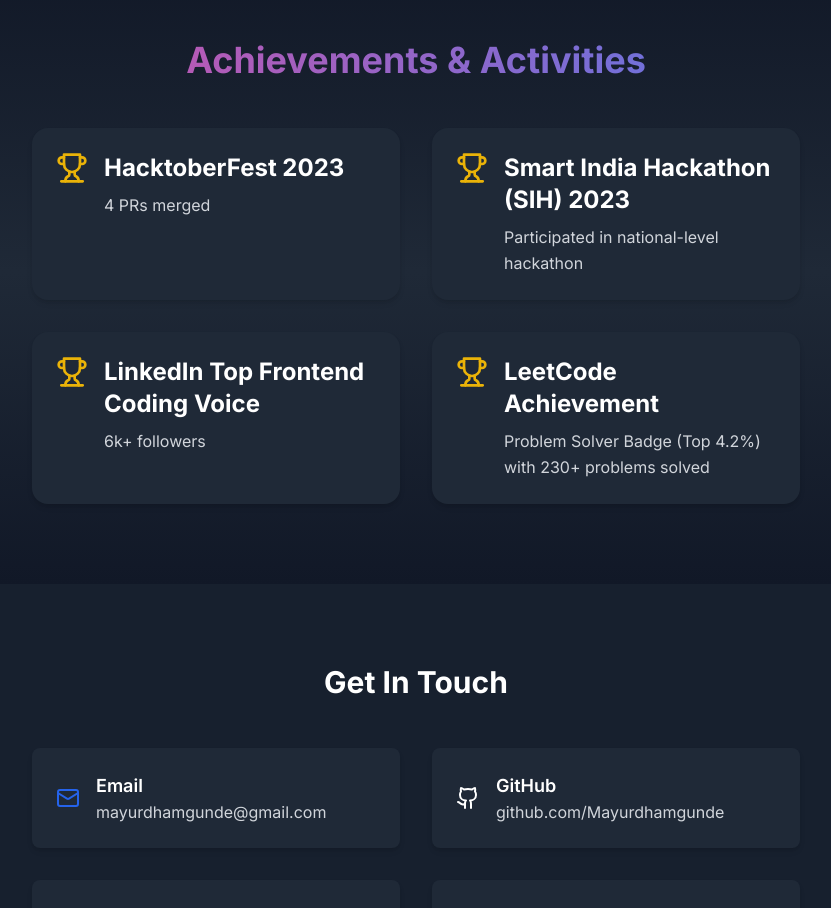
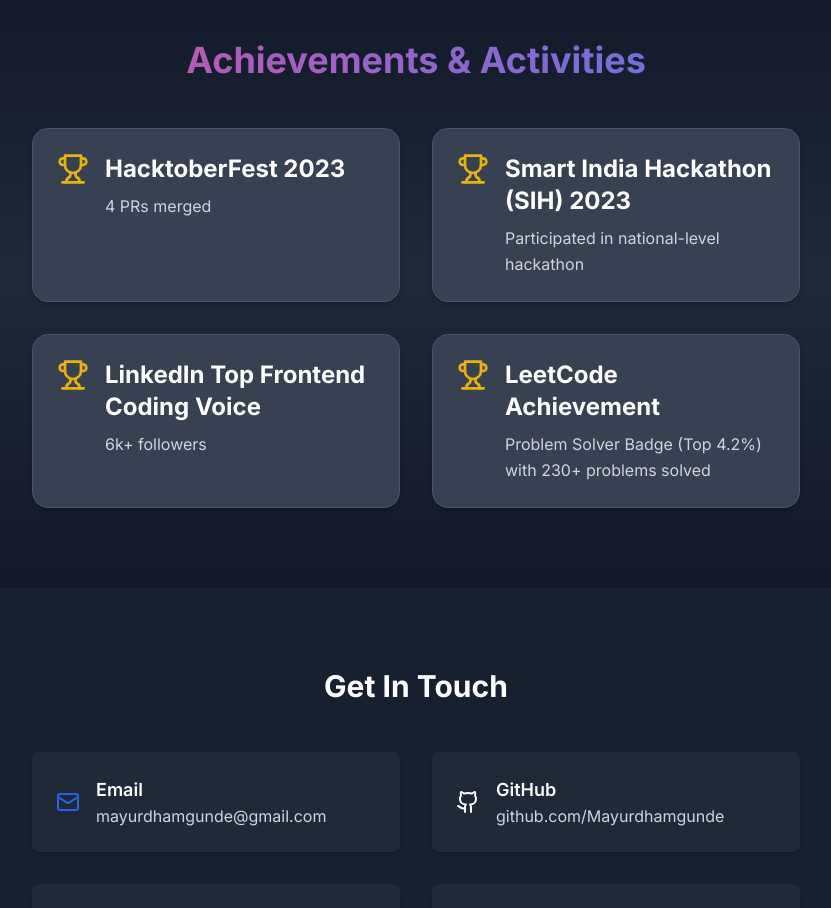
Before and after one commit to Mayurdhamgunde/My-PortFolio, a React (Vite) app: page / in a window 1280 px wide. Shown: the part 4360-5268 px from the top of the page, without its empty margins (224-1055 px from the left). Built offline with nearby package versions, Linux system fonts and the light colour scheme.

Commit message:
initial commit

```diff
--- a/src/components/Achievements.tsx
+++ b/src/components/Achievements.tsx
@@ -124,6 +124,132 @@
 // }
 
 
+// import React from 'react';
+// import { Trophy } from 'lucide-react';
+// import { motion } from 'framer-motion';
+// import { achievements } from '../data';
+
+// const cardVariants = {
+//   hidden: { opacity: 0, y: 30 },
+//   visible: { opacity: 1, y: 0, transition: { duration: 0.6, ease: 'easeOut' } },
+// };
+
+// const tapEffect = {
+//   tap: {
+//     scale: 0.95,
+//     background: 'linear-gradient(135deg, rgba(255, 0, 128, 0.25), rgba(0, 128, 255, 0.25))',
+//     boxShadow: '0px 0px 25px rgba(255, 0, 128, 0.8)',
+//     transition: { duration: 0.4, ease: 'easeInOut' },
+//   },
+// };
+
+// export default function Achievements() {
+//   return (
+//     <motion.section id="achievements" className="py-20 bg-gradient-to-b from-indigo-50 via-white to-indigo-100 dark:from-gray-900 dark:via-gray-800 dark:to-gray-900" initial="hidden" animate="visible">
+//       <div className="container mx-auto px-6">
+//         <motion.h2
+//           className="text-4xl font-extrabold text-center mb-12 bg-clip-text text-transparent bg-gradient-to-r from-pink-500 to-blue-500"
+//           whileHover={{ scale: 1.1, textShadow: '0px 0px 12px rgba(128, 0, 255, 0.9)' }}
+//         >
+//           Achievements & Activities
+//         </motion.h2>
+//         <div className="max-w-3xl mx-auto grid md:grid-cols-2 gap-8">
+//           {achievements.map((achievement, index) => (
+//             <motion.div
+//               key={index}
+//               className=" dark:bg-gray-800 p-6 rounded-2xl shadow-md hover:shadow-xl transition-all"
+//               variants={cardVariants}
+//               initial="hidden"
+//               whileInView="visible"
+//               viewport={{ once: true }}
+//               whileHover={{ boxShadow: '0px 0px 25px rgba(128, 0, 255, 0.6)', scale: 1.05, background: 'linear-gradient(135deg, rgba(128, 0, 255, 0.15), rgba(0, 128, 255, 0.15))' }}
+//               whileTap={tapEffect.tap}
+//             >
+//               <div className="flex items-start">
+//                 <motion.div className="text-yellow-500 mr-4 flex-shrink-0" whileHover={{ rotate: 15 }}>
+//                   <Trophy size={32} />
+//                 </motion.div>
+//                 <div>
+//                   <h3 className="text-2xl font-bold mb-2 text-gray-900 dark:text-white">
+//                     {achievement.title}
+//                   </h3>
+//                   <p className="text-gray-600 dark:text-gray-300 leading-relaxed">
+//                     {achievement.description}
+//                   </p>
+//                 </div>
+//               </div>
+//             </motion.div>
+//           ))}
+//         </div>
+//       </div>
+//     </motion.section>
+//   );
+// }
+
+
+// import React from 'react';
+// import { Trophy } from 'lucide-react';
+// import { motion } from 'framer-motion';
+// import { achievements } from '../data';
+
+// const cardVariants = {
+//   hidden: { opacity: 0, y: 30 },
+//   visible: { opacity: 1, y: 0, transition: { duration: 0.6, ease: 'easeOut' } },
+// };
+
+// const tapEffect = {
+//   tap: {
+//     scale: 0.95,
+//     background: 'linear-gradient(135deg, rgba(255, 0, 128, 0.25), rgba(0, 128, 255, 0.25))',
+//     boxShadow: '0px 0px 25px rgba(255, 0, 128, 0.8)',
+//     transition: { duration: 0.4, ease: 'easeInOut' },
+//   },
+// };
+
+// export default function Achievements() {
+//   return (
+//     <motion.section id="achievements" className="py-20 bg-gradient-to-b from-indigo-50 via-white to-indigo-100 dark:from-gray-900 dark:via-gray-800 dark:to-gray-900" initial="hidden" animate="visible">
+//       <div className="container mx-auto px-6">
+//         <motion.h2
+//           className="text-4xl font-extrabold text-center mb-12 bg-clip-text text-transparent bg-gradient-to-r from-pink-500 to-blue-500"
+//           whileHover={{ scale: 1.1, textShadow: '0px 0px 12px rgba(128, 0, 255, 0.9)' }}
+//         >
+//           Achievements & Activities
+//         </motion.h2>
+//         <div className="max-w-3xl mx-auto grid md:grid-cols-2 gap-8">
+//           {achievements.map((achievement, index) => (
+//             <motion.div
+//               key={index}
+//               className="bg-white dark:bg-gray-800 p-6 rounded-2xl shadow-md hover:shadow-xl transition-all border border-gray-200 dark:border-gray-700"
+//               variants={cardVariants}
+//               initial="hidden"
+//               whileInView="visible"
+//               viewport={{ once: true }}
+//               whileHover={{ boxShadow: '0px 0px 25px rgba(128, 0, 255, 0.6)', scale: 1.05, background: 'linear-gradient(135deg, rgba(128, 0, 255, 0.15), rgba(0, 128, 255, 0.15))' }}
+//               whileTap={tapEffect.tap}
+//             >
+//               <div className="flex items-start">
+//                 <motion.div className="text-yellow-500 mr-4 flex-shrink-0" whileHover={{ rotate: 15 }}>
+//                   <Trophy size={32} />
+//                 </motion.div>
+//                 <div>
+//                   <h3 className="text-2xl font-bold mb-2 text-gray-900 dark:text-white">
+//                     {achievement.title}
+//                   </h3>
+//                   <p className="text-gray-600 dark:text-gray-300 leading-relaxed">
+//                     {achievement.description}
+//                   </p>
+//                 </div>
+//               </div>
+//             </motion.div>
+//           ))}
+//         </div>
+//       </div>
+//     </motion.section>
+//   );
+// }
+
+
 import React from 'react';
 import { Trophy } from 'lucide-react';
 import { motion } from 'framer-motion';
@@ -157,7 +283,7 @@
           {achievements.map((achievement, index) => (
             <motion.div
               key={index}
-              className=" dark:bg-gray-800 p-6 rounded-2xl shadow-md hover:shadow-xl transition-all"
+              className="bg-white dark:bg-gray-700 p-6 rounded-2xl shadow-md hover:shadow-xl transition-all border border-gray-200 dark:border-gray-600"
               variants={cardVariants}
               initial="hidden"
               whileInView="visible"
```
